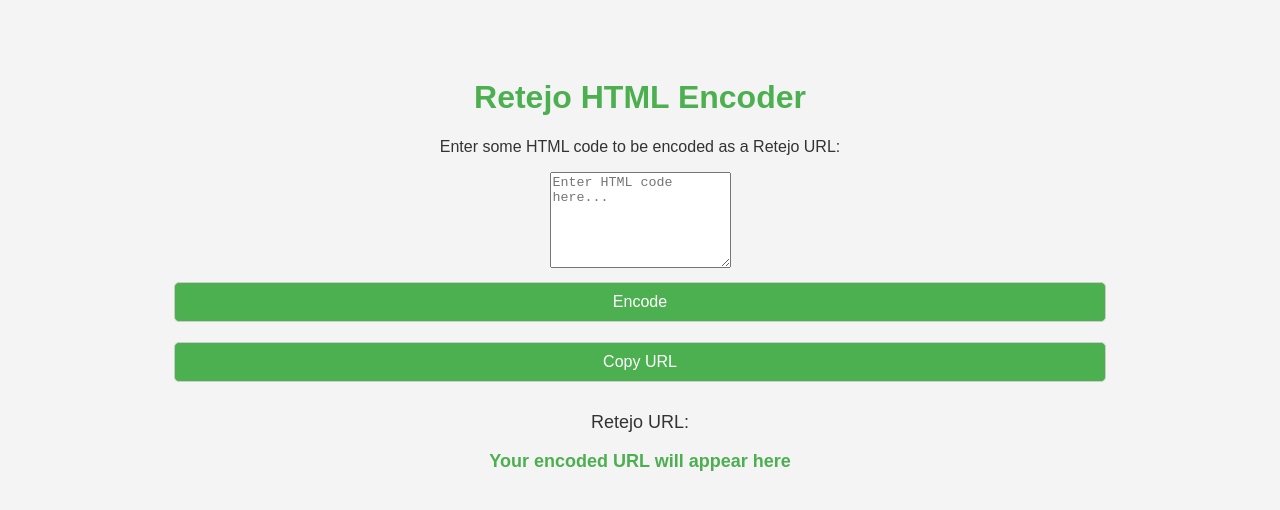
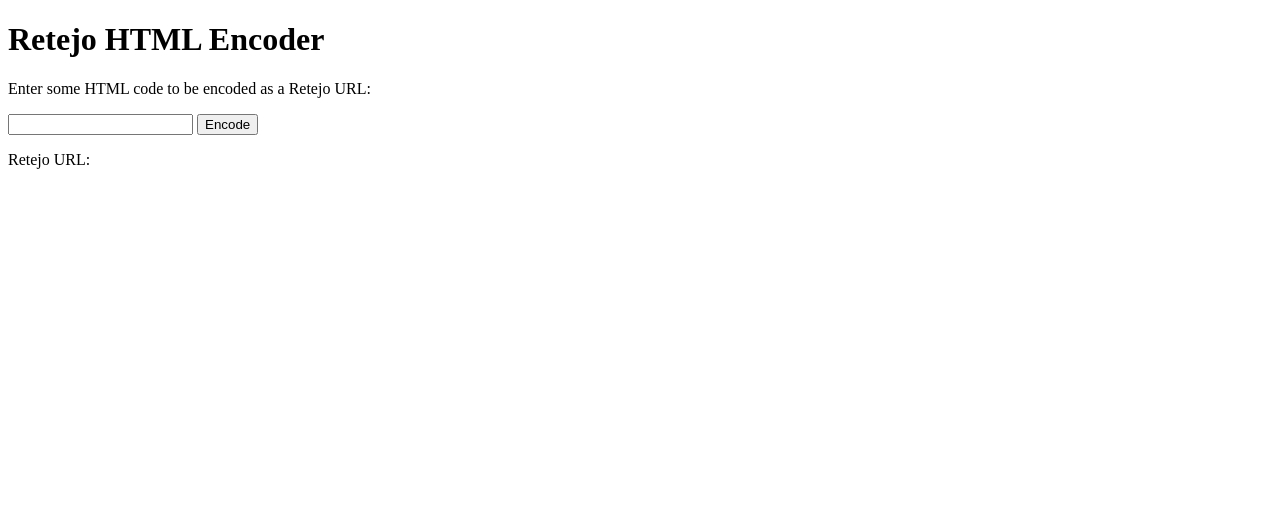
Before and after one commit to Quicksilver-lab/Html-Encoder, a plain HTML site: page encode.html in a window 1280 px wide. Drawn offline with Linux system fonts and the light colour scheme.

Commit message:
Update encode.html

```diff
--- a/encode.html
+++ b/encode.html
@@ -1,94 +1,26 @@
 <!DOCTYPE html>
-<html lang="en">
+<html>
   <head>
     <meta charset="UTF-8">
-    <meta name="viewport" content="width=device-width, initial-scale=1.0">
     <title>HTML Encoder</title>
-    <style>
-      body {
-        font-family: Arial, sans-serif;
-        background-color: #f4f4f4;
-        color: #333;
-        text-align: center;
-        padding: 50px;
-      }
-      h1 {
-        color: #4CAF50;
-      }
-      input, button {
-        padding: 10px;
-        font-size: 16px;
-        margin: 10px;
-        border-radius: 5px;
-        border: 1px solid #ccc;
-        width: 80%;
-      }
-      input {
-        width: 80%;
-        height: 50px;
-      }
-      button {
-        background-color: #4CAF50;
-        color: white;
-        cursor: pointer;
-      }
-      button:hover {
-        background-color: #45a049;
-      }
-      .output-container {
-        margin-top: 20px;
-        font-size: 18px;
-      }
-      a {
-        display: block;
-        margin-top: 10px;
-        color: #4CAF50;
-        font-weight: bold;
-        text-decoration: none;
-      }
-      a:hover {
-        text-decoration: underline;
-      }
-    </style>
   </head>
   <body>
     <h1>Retejo HTML Encoder</h1>
     <p>Enter some HTML code to be encoded as a Retejo URL:</p>
-    <textarea id="input" placeholder="Enter HTML code here..." rows="6"></textarea>
+    <input type="text" id="input">
+    <button onclick="encodeInput()">Encode</button>
     <br>
-    <button onclick="encodeInput()">Encode</button>
-    <button onclick="copyToClipboard()">Copy URL</button>
-    <div class="output-container">
-      <p>Retejo URL:</p>
-      <a target="_blank" id="output">Your encoded URL will appear here</a>
-    </div>
+    <p>Retejo URL:</p>
+    <a target="_blank" id="output"></a>
   </body>
   <script>
     function encodeInput() {
-      const input = document.getElementById("input").value.trim();
-      const output = document.getElementById("output");
+      const input = document.getElementById("input")
+      const encoded = encodeURIComponent(btoa(input.value))
+      const output = document.getElementById("output")
 
-      if (!input) {
-        alert("Please enter some HTML code to encode.");
-        return;
-      }
-
-      try {
-        const encoded = encodeURIComponent(btoa(input));
-        output.href = "https://quicksilver-lab.github.io/Html-Encoder/?" + encoded;
-        output.innerHTML = "Click me to open your encoded URL!";
-      } catch (error) {
-        alert("Error encoding the HTML. Please try again.");
-      }
-    }
-
-    function copyToClipboard() {
-      const output = document.getElementById("output").href;
-      navigator.clipboard.writeText(output).then(() => {
-        alert("URL copied to clipboard!");
-      }).catch(err => {
-        alert("Failed to copy the URL. Please try again.");
-      });
+      output.href = "https://retejo.cedoor.dev/?" + encoded
+      output.innerHTML = "Click me!"
     }
   </script>
 </html>
```
